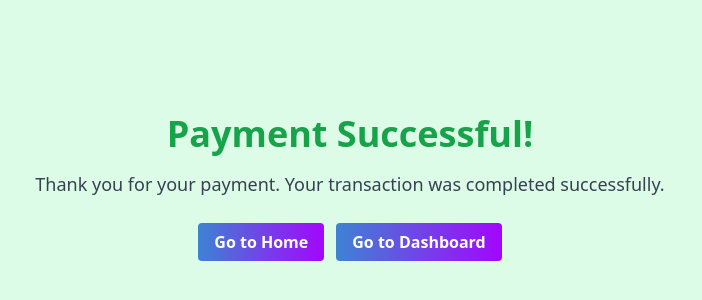
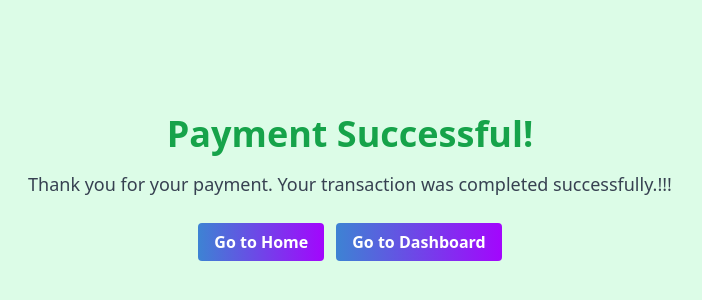
Before and after one commit to nayeem-miah/UrbanDrive-Client, a React (Vite) app: page /success in a window 1280 px wide. Shown: the part 216-516 px from the top of the page, without its empty margins (290-992 px from the left). Built offline with nearby package versions, Linux system fonts and the light colour scheme; no server answers; a web font is replaced by a local one.

Commit message:
modify ss page

```diff
--- a/src/Components/PaymentSystem/SSLCommarze/Success.tsx
+++ b/src/Components/PaymentSystem/SSLCommarze/Success.tsx
@@ -25,7 +25,7 @@ const Success: React.FC = () => {
           transition={{ duration: 0.5, delay: 0.4 }}
         >
           Thank you for your payment. Your transaction was completed
-          successfully.
+          successfully.!!!
         </motion.p>
         <motion.div
           initial={{ opacity: 0, scale: 0.8 }}
```
